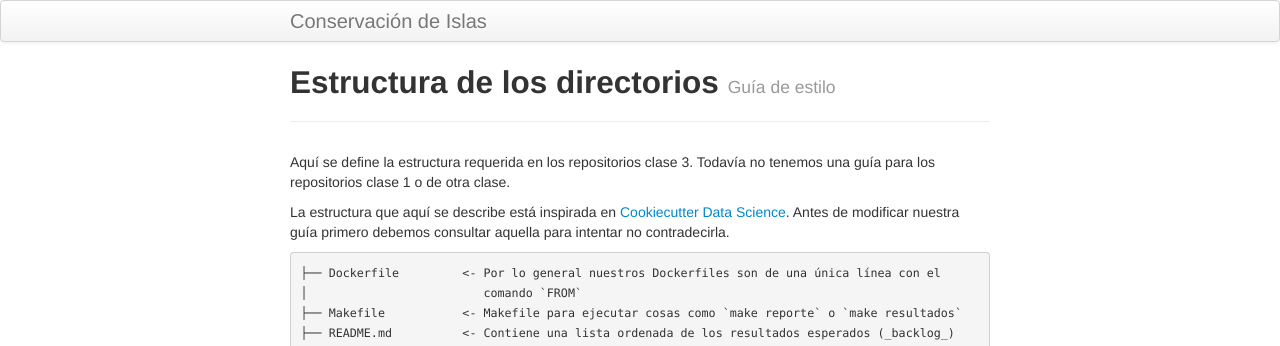
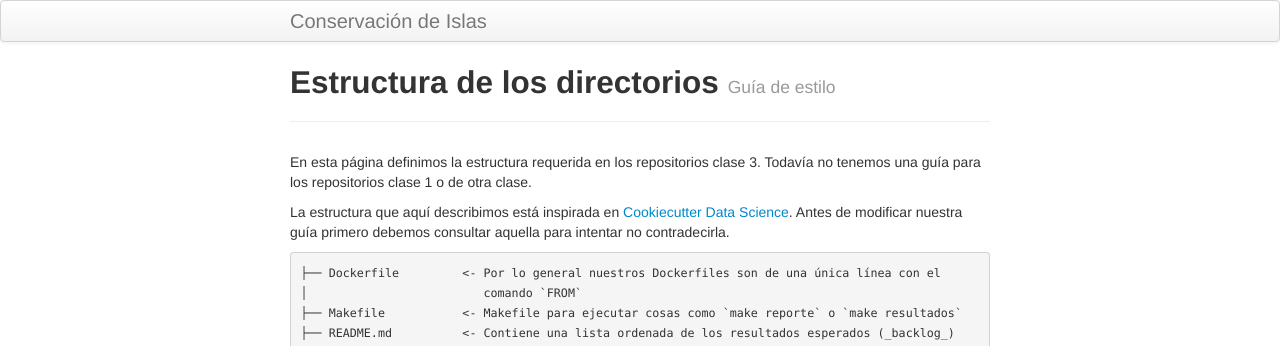
Before and after one commit to LizethMReyes/islasgeci.github.io, a Jekyll site: the page built from ciencia_de_datos/guia_de_estilo/estructura.md, in a window 1280 px wide and 900 px high. Shown: the top 346 px of the window. Built offline with Jekyll 4.4.1, drawn with Linux system fonts in a browser that asks for light colours.

Commit message:
Usa voz activa

````diff
--- a/ciencia_de_datos/guia_de_estilo/estructura.md
+++ b/ciencia_de_datos/guia_de_estilo/estructura.md
@@ -5,9 +5,9 @@ tagline: Guía de estilo
 description: Guía de estilo para la estructura de los directorios del equipo de Ciencia de Datos de GECI
 ---
 
-Aquí se define la estructura requerida en los repositorios clase 3. Todavía no tenemos una guía para los repositorios clase 1 o de otra clase.
+En esta página definimos la estructura requerida en los repositorios clase 3. Todavía no tenemos una guía para los repositorios clase 1 o de otra clase.
 
-La estructura que aquí se describe está inspirada en [Cookiecutter Data Science](https://drivendata.github.io/cookiecutter-data-science/#directory-structure). Antes de modificar nuestra guía primero debemos consultar aquella para intentar no contradecirla.
+La estructura que aquí describimos está inspirada en [Cookiecutter Data Science](https://drivendata.github.io/cookiecutter-data-science/#directory-structure). Antes de modificar nuestra guía primero debemos consultar aquella para intentar no contradecirla.
 
 ```
 ├── Dockerfile         <- Por lo general nuestros Dockerfiles son de una única línea con el
````
